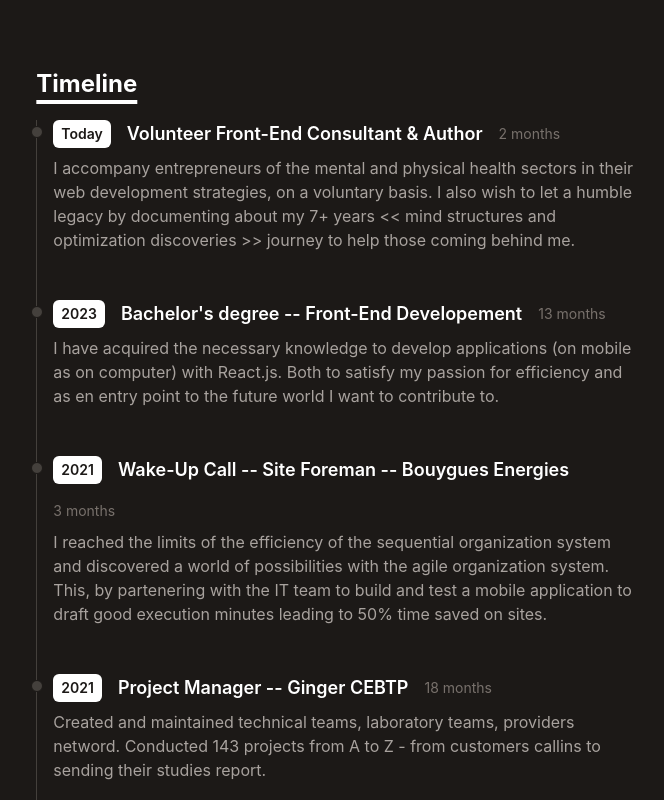
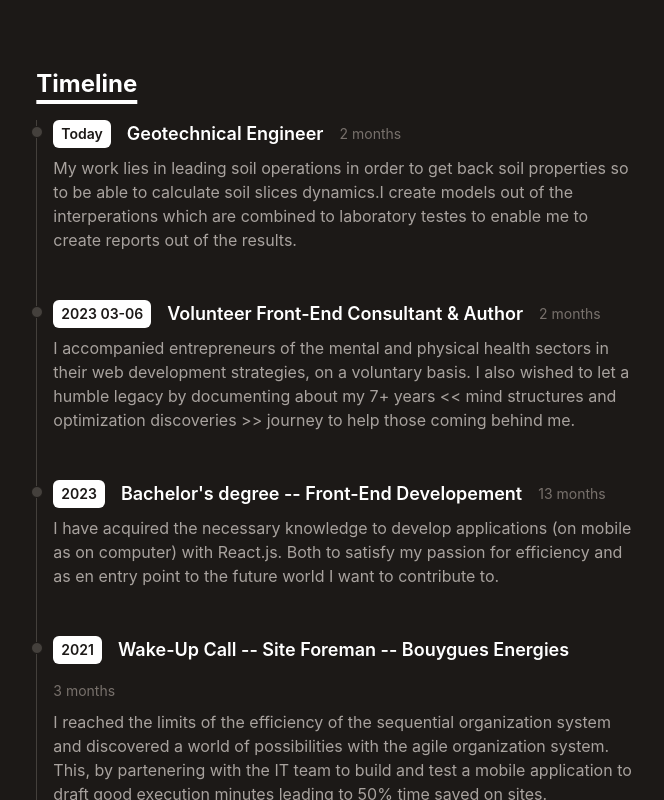
Before and after one commit to ContactJHC/awsm-portfolio, a React (Create React App) app: page / in a window 1280 px wide. Shown: the part 820-1620 px from the top of the page, without its empty margins (305-969 px from the left). Built offline with nearby package versions, Linux system fonts and the light colour scheme.

Commit message:
timeline update

```diff
--- a/src/data/timeline.js
+++ b/src/data/timeline.js
@@ -1,12 +1,21 @@
 export default [
     {
+        id: 'tl0',
+        year: 'Today',
+        title: 'Geotechnical Engineer',
+        duration: '2 months',
+        details:
+            'My work lies in leading soil operations in order to get back soil properties so to be able to calculate soil slices dynamics.'
+            + 'I create models out of the interperations which are combined to laboratory testes to enable me to create reports out of the results.',
+    },
+    {
         id: 'tl1',
-        year: 'Today',
+        year: '2023 03-06',
         title: 'Volunteer Front-End Consultant & Author',
         duration: '2 months',
         details:
-            'I accompany entrepreneurs of the mental and physical health sectors in their web development strategies, on a voluntary basis. '
-            + 'I also wish to let a humble legacy by documenting about my 7+ years << mind structures and optimization discoveries >> journey to help those coming behind me.',
+            'I accompanied entrepreneurs of the mental and physical health sectors in their web development strategies, on a voluntary basis. '
+            + 'I also wished to let a humble legacy by documenting about my 7+ years << mind structures and optimization discoveries >> journey to help those coming behind me.',
     },
     {
         id: 'tl2',
@@ -27,7 +36,7 @@ export default [
         year: '2021',
         title: "Project Manager -- Ginger CEBTP",
         duration: '18 months',
-        details: 'Created and maintained technical teams, laboratory teams, providers netword. Conducted 143 projects from A to Z - from customers callins to sending their studies report.'
+        details: 'Created and maintained technical teams, laboratory teams, providers netword. Conducted 143 projects from A to Z - from customers calls to sending their studies report.'
     },
     {
         id: 'tl5',
```
